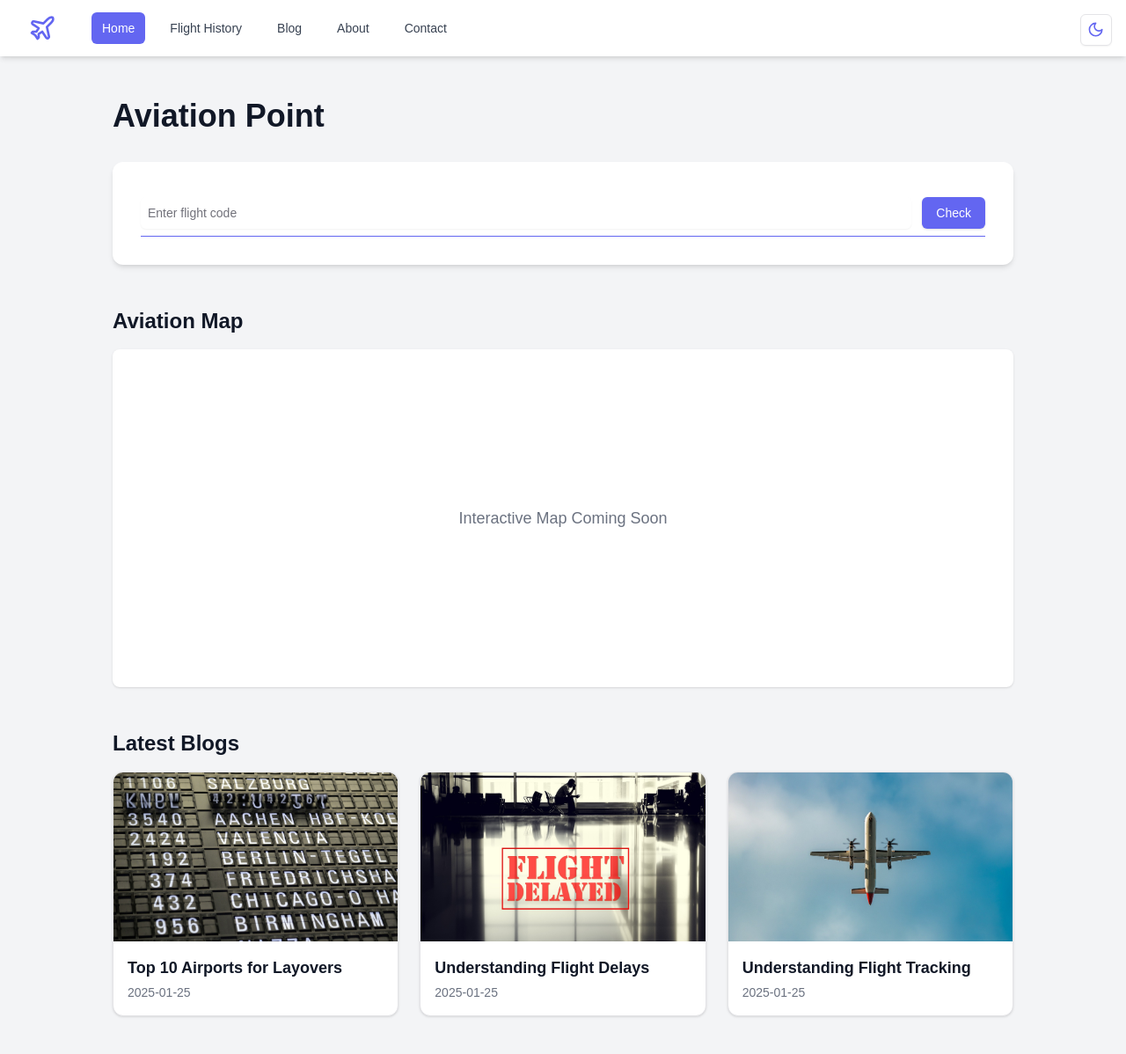
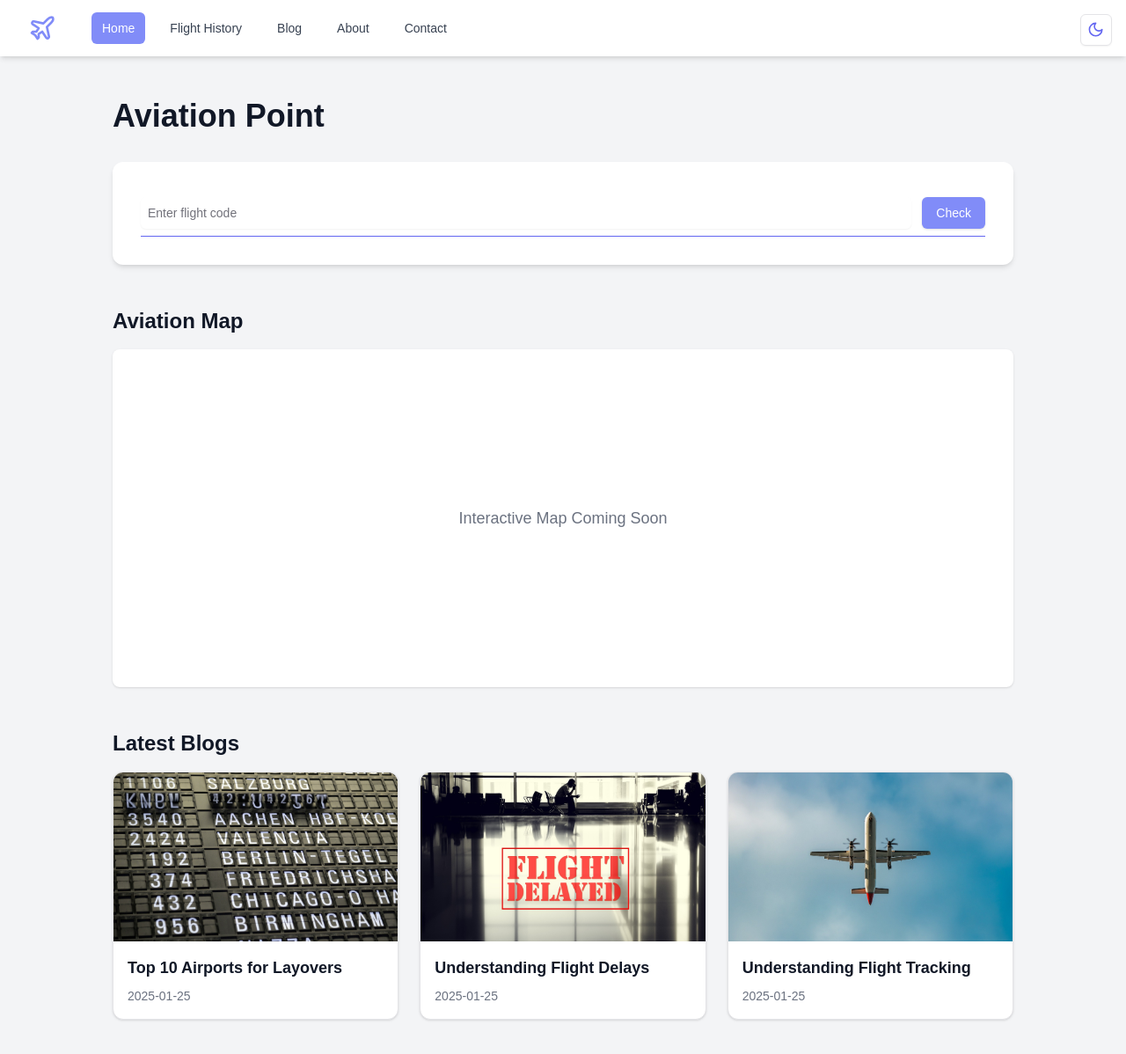
Before and after one commit to AdriaGS/aviation-point, a Next.js app: page / in a window 1280 px wide. Shown: the top 1198 px of the page at 88% size. Built offline with nearby package versions, Linux system fonts and the light colour scheme.

Commit message:
Update BlogPost component and use indigo-400 as main light color
 - Ensure consistency when using the light theme to use the
   indigo-400 class for text

```diff
--- a/src/components/BlogPosts.tsx
+++ b/src/components/BlogPosts.tsx
@@ -11,8 +11,10 @@ export default function BlogPosts() {
     <div className='grid grid-cols-1 sm:grid-cols-2 lg:grid-cols-3 gap-6'>
       {blogPosts.map((post) => (
         <Link key={post.slug} href={`/blog/${post.slug}`}>
-          <Card className='overflow-hidden transition-shadow duration-300 hover:shadow-lg'>
-            <CardContent className='p-0'>
+          <Card className='overflow-hidden transition-shadow duration-300 hover:shadow-lg h-full flex flex-col'>
+            <CardContent className='p-0 h-full flex flex-col'>
+              {/* Image Section */}
+              <div className='flex-shrink-0'>
                 <Image
                   src={post.imagePath || '/blog-images/placeholder.jpg'}
                   alt={post.title}
@@ -20,9 +22,19 @@ export default function BlogPosts() {
                   height={200}
                   className='w-full h-48 object-cover'
                 />
-              <div className='p-4'>
-                <h3 className='font-semibold text-lg mb-1 text-gray-900 dark:text-gray-100'>{post.title}</h3>
-                <p className='text-sm text-gray-500 dark:text-gray-400'>{post.date}</p>
+              </div>
+
+              {/* Text Section */}
+              <div className='p-4 flex flex-col flex-grow'>
+                {/* Title */}
+                <h3 className='font-semibold text-lg mb-2 text-gray-900 dark:text-gray-100'>
+                  {post.title}
+                </h3>
+
+                {/* Date (Pushed to the bottom) */}
+                <p className='text-sm text-gray-500 dark:text-gray-400 mt-auto'>
+                  {post.date}
+                </p>
               </div>
             </CardContent>
           </Card>
--- a/src/components/Navbar.tsx
+++ b/src/components/Navbar.tsx
@@ -25,7 +25,7 @@ export function Navbar() {
         <div className='flex items-center justify-between h-16'>
           <div className='flex items-center'>
             <Link href='/' className='flex-shrink-0'>
-              <Plane className='h-8 w-8 text-indigo-500' />
+              <Plane className='h-8 w-8 text-indigo-400' />
             </Link>
             <div className='hidden md:block'>
               <div className='ml-10 flex items-baseline space-x-4'>
@@ -34,7 +34,7 @@ export function Navbar() {
                     key={item.name}
                     href={item.href}
                     className={`px-3 py-2 rounded-md text-sm font-medium ${pathname === item.href
-                      ? 'bg-indigo-500 text-white'
+                      ? 'bg-indigo-400 text-white'
                       : 'text-gray-700 dark:text-gray-300 hover:bg-indigo-100 dark:hover:bg-gray-700'
                       }`}
                   >
--- a/src/components/SearchBar.tsx
+++ b/src/components/SearchBar.tsx
@@ -46,7 +46,7 @@ export default function SearchBar({ onLoadingChange }: { onLoadingChange?: (load
           onChange={(e) => setFlightCode(e.target.value)}
           required
         />
-        <Button type='submit' disabled={loading} className='bg-indigo-500 hover:bg-indigo-600 text-white'>
+        <Button type='submit' disabled={loading} className='bg-indigo-400 hover:bg-indigo-600 text-white'>
           {loading ? (
             <>
               <Loader2 className='mr-2 h-4 w-4 animate-spin' />
```
Lines whose indentation alone changed are shown as unchanged.
